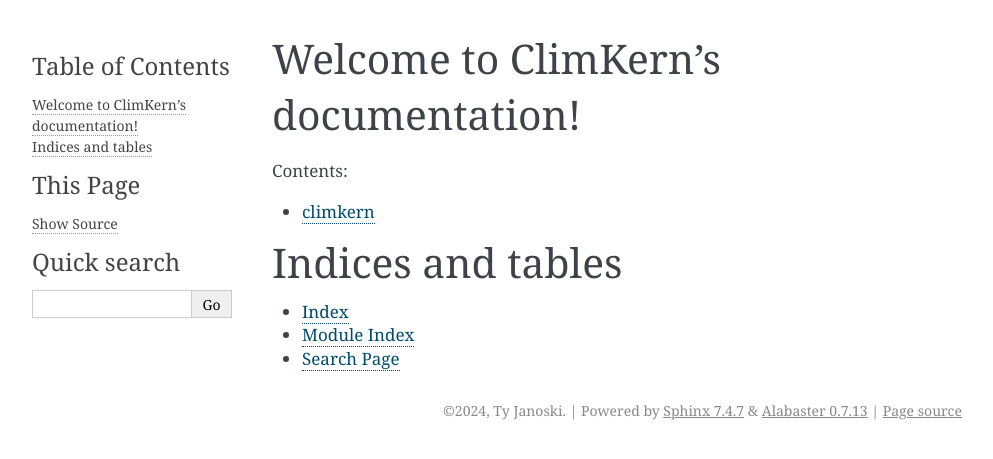
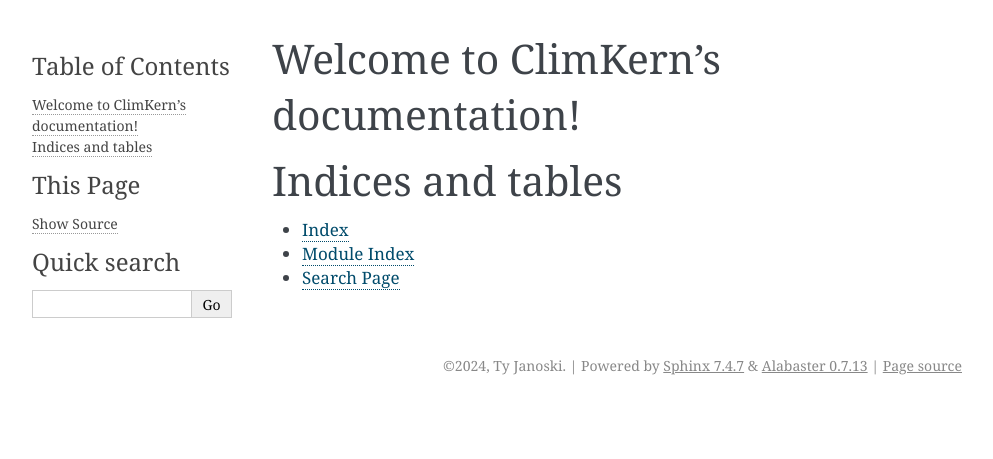
Before and after one commit to tyfolino/climkern, a Sphinx documentation site: the page built from docs/source/index.rst, in a window 1280 px wide. Shown: the top 459 px of the page, without its empty margins (148-1141 px from the left). Built offline with Sphinx 7.4.7, drawn with Linux system fonts in a browser that asks for light colours.

Commit message:
fixed index.rst

```diff
--- a/docs/source/climkern.rst
+++ /dev/null
@@ -1,6 +0,0 @@
-========
-climkern
-========
-
-.. automodule:: climkern.frontend
-    :members:
--- a/docs/source/index.rst
+++ b/docs/source/index.rst
@@ -10,8 +10,6 @@
    :maxdepth: 1
    :caption: Contents:
 
-   climkern
-
 
 
 Indices and tables
```
